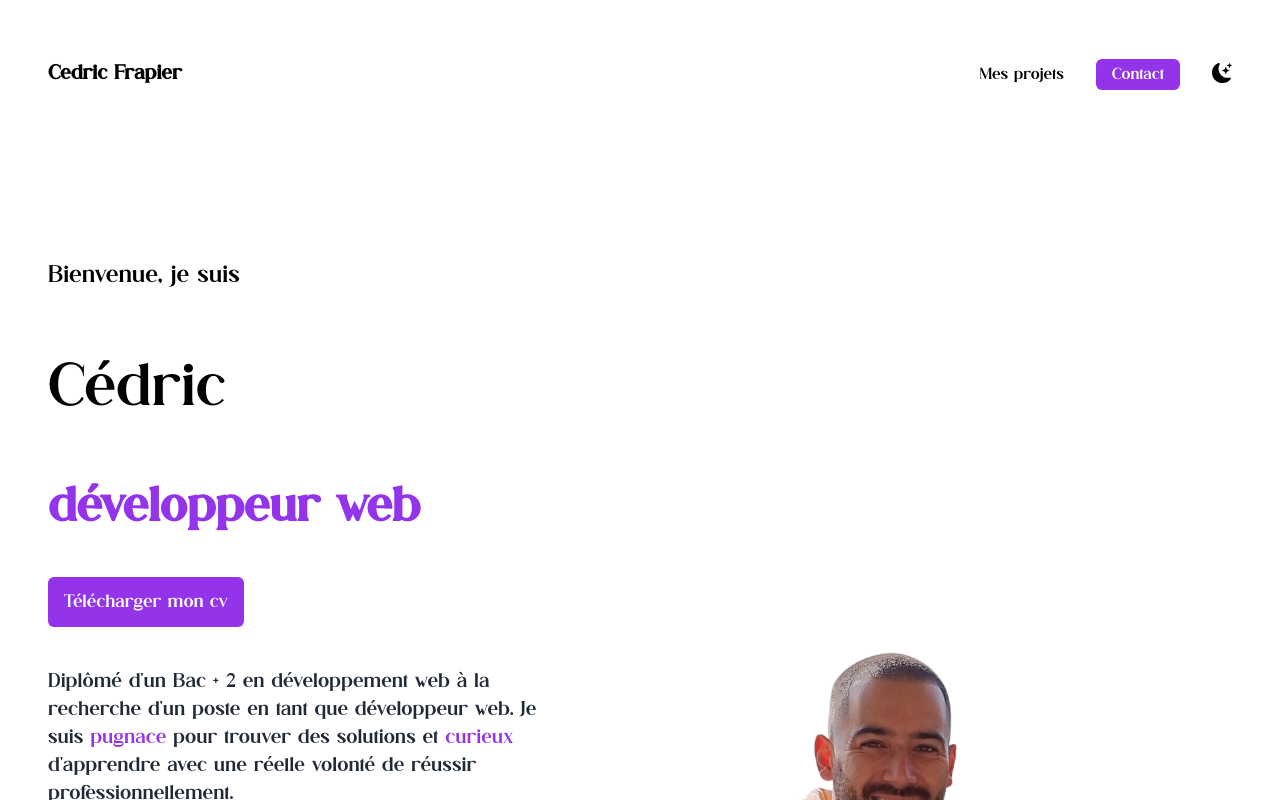
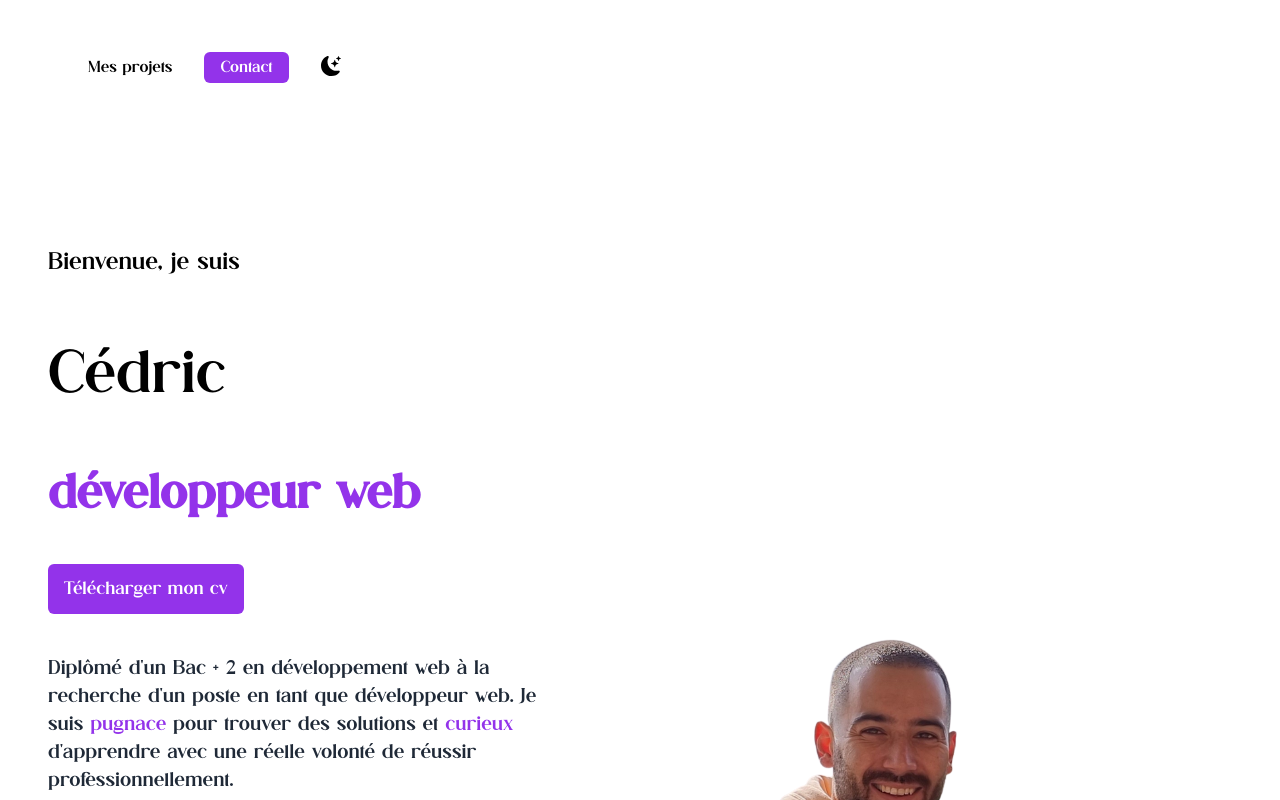
Before and after one commit to cedricfp/React-portofolio, a Next.js app: page / in a window 1280 px wide. Shown: the top 800 px of the page. Built offline with nearby package versions, Linux system fonts and the light colour scheme.

Commit message:
modif nav barre mobil

```diff
--- a/pages/index.js
+++ b/pages/index.js
@@ -25,7 +25,7 @@ export default function Home() {
       <main className="bg-white px-7 font-gatsa md:px-20 lg:px-12 dark:bg-gray-900 dark:text-white">
         <section className="min-h-screen">
           <nav className="py-10 mb-12 flex justify-between">
-            <h1 className="text-xl">Cedric Frapier</h1>
+            <h1 className="text-xl sm:hidden ">Cedric Frapier</h1>
             <ul className="flex items-center list-none">
               <li>
                 <a href="projets">
```
